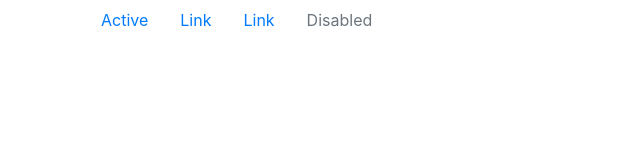
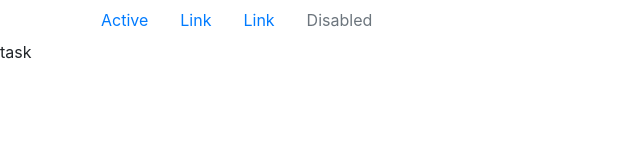
Before and after one commit to RitaMaydo/Rita, a plain HTML site: page lesson2_part1/bootstrap.html in a window 1280 px wide. Shown: the full height of the page, 0-640 px from the left. Drawn offline with nearby package versions, Linux system fonts and the light colour scheme.

Commit message:
task
lhlh

```diff
--- a/lesson2_part1/bootstrap.html
+++ b/lesson2_part1/bootstrap.html
@@ -29,6 +29,7 @@
 		  </li>
 		</ul>
 	</div>
+	<p> task</p>
 
 
 
```
